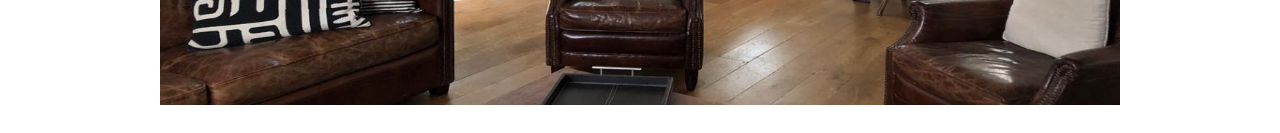
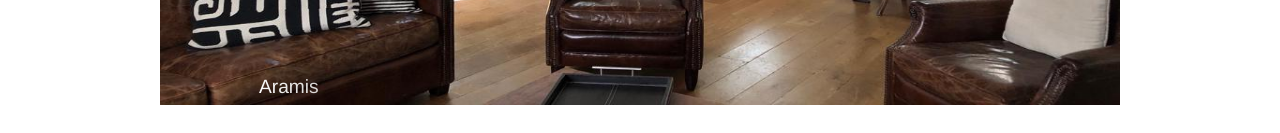
Before and after one commit to prastoin/Domos, a Vue app: page / in a window 1280 px wide. Shown: the part 667-800 px from the top of the page. Built offline with nearby package versions, Linux system fonts and the light colour scheme.

Commit message:
adding preview + link to flat on carousel + fix name of image B4

```diff
--- a/src/components/carousel.vue
+++ b/src/components/carousel.vue
@@ -1,5 +1,6 @@
 <template>
     <div id="galerie" style="position: relative;">
+      <router-link :to="'/flat/' + name[index]">
         <transition-group
         :name="rlStatus"
         @after-leave="animate = false"
@@ -12,12 +13,27 @@
             :key="image"
             v-show="i === index"/>
         </transition-group>
+      </router-link>
+        <transition-group
+        name="popIn"
+        tag="div"
+        class="reference">
+            <span v-for="(name, n) in name"
+            :key="name"
+            v-show="index === n">
+              {{ name }}
+            </span>
+        </transition-group>
         <div
         @click="clickDeal(1)"
-        class="button right">&gt;</div>
+        class="button right">
+          <icon icon="chevron-right"/>
+        </div>
         <div
         @click="clickDeal(0)"
-        class="button left">&lt;</div>
+        class="button left">
+          <icon icon="chevron-left"/>
+        </div>
         <div class="navBar">
         <button
         :class="{active: n === index}"
@@ -48,6 +64,7 @@ export default {
             intervalID: null,
             timeOutID: null,
             pause: false,
+            name: ['Aramis', 'D\'Artagnan', 'AtHome'],
         }
     },
     methods: {
@@ -146,6 +163,24 @@ img {
     object-fit: fill;
 }
 
+.reference {
+  position: absolute;
+  bottom: 0;
+  left: 10%;
+  z-index: 99;
+  -webkit-mask-image: -webkit-gradient(linear, left top, right top, from(rgba(0,0,0,1)), to(rgba(0,0,0,0.8)));
+  color: white;
+  padding: 3px;
+  border-radius: 10px;
+
+  display: flex;
+  overflow-x: hidden;
+  span {
+
+    font-size: 1.2rem;
+  }
+}
+
 .button {
     display: flex;
     align-items: center;
@@ -186,6 +221,15 @@ img {
   animation: slideOutLeft 1.5s;
 }
 
+.popIn-enter-active {
+  animation: popIn 1.5s;
+}
+
+.popIn-leave-active {
+  position: absolute;
+  animation: popOut 0.5s;
+}
+
 @keyframes slideInRight {
   from { transform: translateX(100%); }
   to { transform: translateX(0); }
@@ -206,6 +250,16 @@ img {
   to { transform: translateX(100%); }
 }
 
+@keyframes popIn {
+  from { opacity: 0; }
+  to { opacity: 1; }
+}
+
+@keyframes popOut {
+  from { opacity: 1; }
+  to { opacity: 0; }
+}
+
 @media screen and (max-width: 831px) {
   .galerie {
     height: 400px;
--- a/src/main.js
+++ b/src/main.js
@@ -12,10 +12,12 @@ import {
   faArrowLeft,
   faCheck,
   faTimes,
+  faChevronLeft,
+  faChevronRight,
 } from "@fortawesome/free-solid-svg-icons";
 import { FontAwesomeIcon } from "@fortawesome/vue-fontawesome";
 
-library.add(faRocket, faArrowRight, faArrowLeft, faCheck, faTimes);
+library.add(faRocket, faArrowRight, faArrowLeft, faCheck, faTimes, faChevronLeft, faChevronRight);
 Vue.component("icon", FontAwesomeIcon);
 
 Vue.use(VueLazyLoad)
--- a/src/views/flat.vue
+++ b/src/views/flat.vue
@@ -212,13 +212,13 @@ const imgs = {
             src: '/B4/B4_CORRIDOR_3.jpeg',
         },
         {
-            src: '/B4/B4_TERASSE_1.jpeg',
+            src: '/B4/B4_TERRASSE_1.jpeg',
         },
         {
-            src: '/B4/B4_TERASSE_3.jpeg',
+            src: '/B4/B4_TERRASSE_3.jpeg',
         },
         {
-            src: '/B4/B4_TERASSE_2.jpeg',
+            src: '/B4/B4_TERRASSE_2.jpeg',
         },
     ]
 }
```
Also changed, not shown: public/B4/B4_TERRASSE_2.jpeg (renamed from public/B4/B4_TERASSE_2.jpeg), public/B4/B4_TERRASSE_3.jpeg (renamed from public/B4/B4_TERASSE_3.jpeg).
